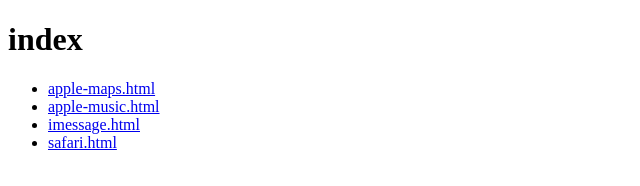
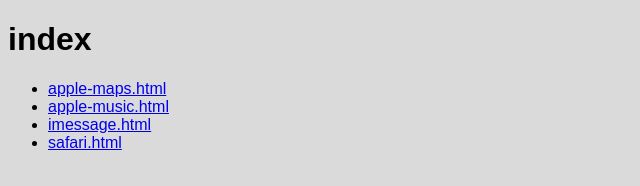
Before and after one commit to hghmn/ios-webicons, a website: page index.html in a window 1280 px wide. Shown: the whole page, without its empty margins (0-640 px from the left). Drawn offline with Linux system fonts and the light colour scheme.

Commit message:
default styles for index page

```diff
--- a/index.html
+++ b/index.html
@@ -8,7 +8,12 @@
     <meta name="description" content="App List">
     <meta name="viewport" content="width=device-width, initial-scale=1">
 
-    <!-- webapp icon links added here at runtime -->
+    <!-- add default styles -->
+    <style type="text/css">body {
+    background: #DADADA;
+    font-family: sans-serif;
+}
+</style>
 </head>
 <body>
 <!-- app name and image -->
```
Also changed, not shown: build/index.js, build/templates/index.js.
